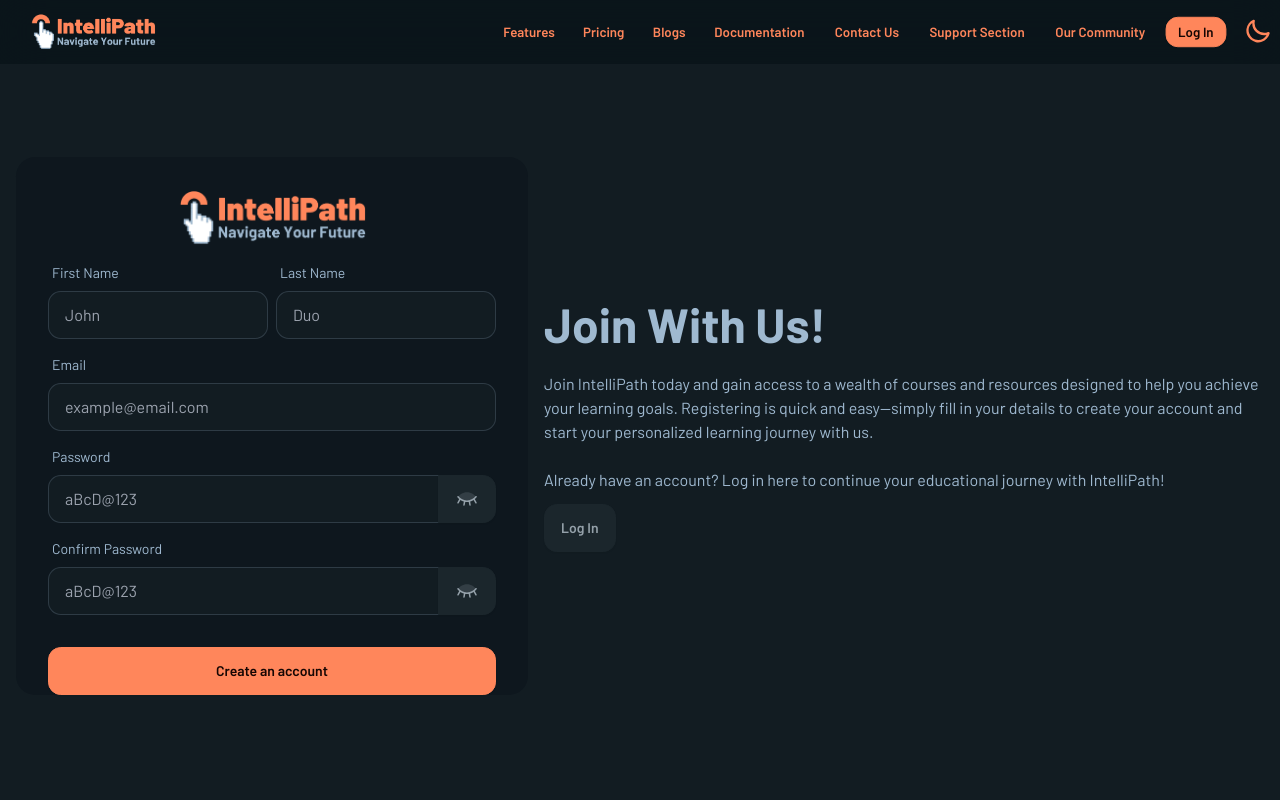
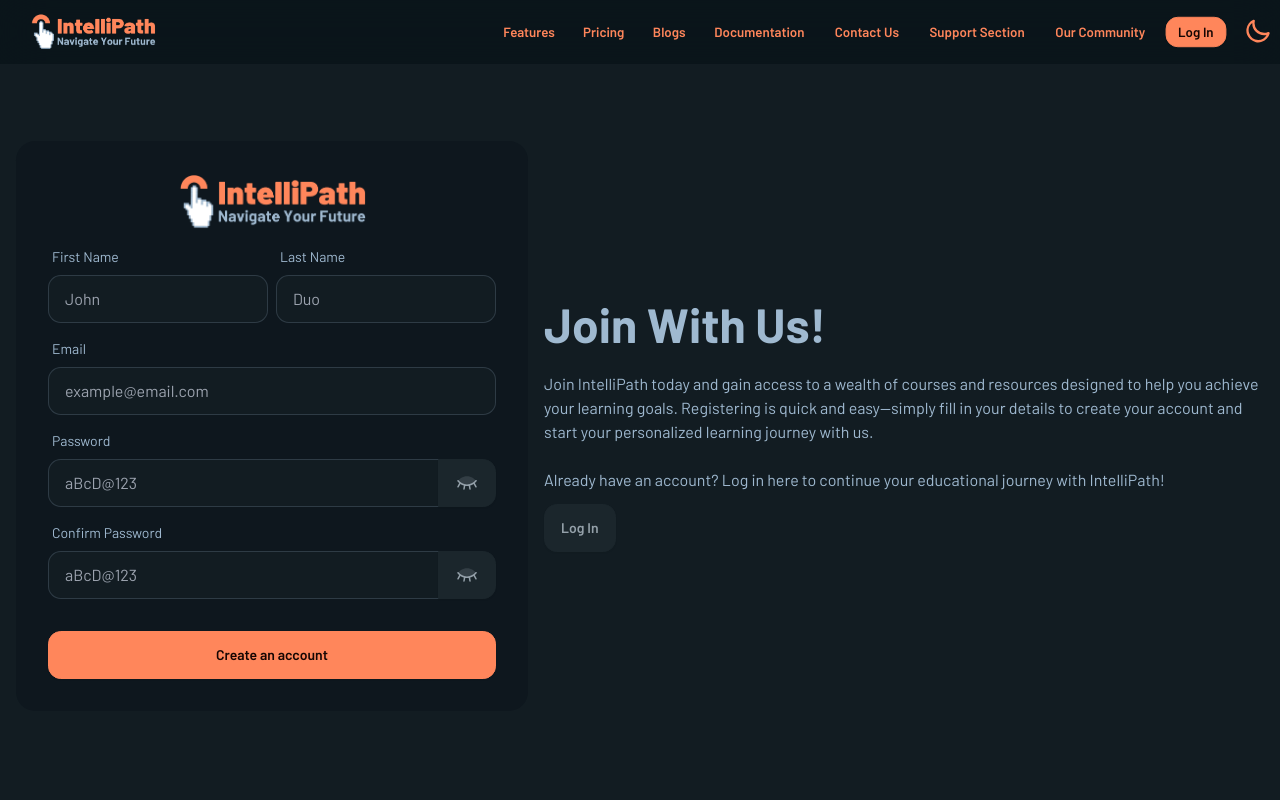
Before and after one commit to taseenjeem/intellipath-ts, a Next.js app: page /auth/register in a window 1280 px wide. Shown: the top 800 px of the page. Built offline with nearby package versions, Linux system fonts and the light colour scheme; no server answers.

Commit message:
Update RegisterForm.tsx

```diff
--- a/src/components/page/auth-pages/register-page/RegisterForm.tsx
+++ b/src/components/page/auth-pages/register-page/RegisterForm.tsx
@@ -41,7 +41,7 @@ const RegisterForm = () => {
     <FormProvider {...methods}>
       <form
         onSubmit={methods.handleSubmit(handleRegister)}
-        className="card-body pb-0"
+        className="card-body"
       >
         <Logo formMode={true} />
         <NameInputField
```
